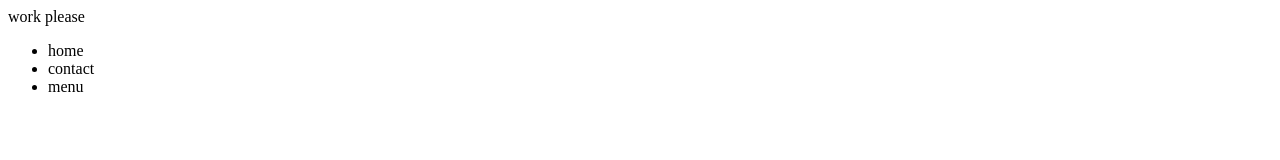
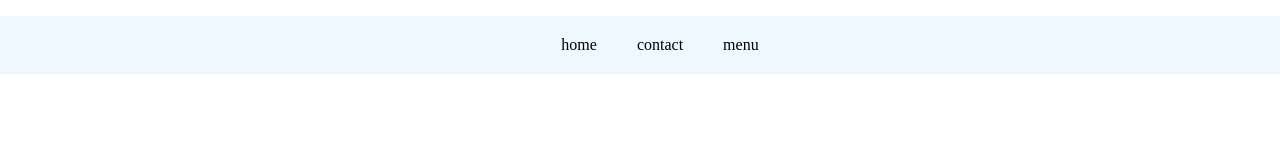
Before and after one commit to evolF35/Odin_Restaurant, a website built with webpack: page dist/index.html in a window 1280 px wide. Built offline with nearby package versions, Linux system fonts and the light colour scheme.

Commit message:
Header CSS

```diff
--- a/package.json
+++ b/package.json
@@ -17,6 +17,8 @@
   },
   "homepage": "https://github.com/evolF35/Odin_Restaurant#readme",
   "devDependencies": {
+    "css-loader": "^6.7.1",
+    "style-loader": "^3.3.1",
     "webpack": "^5.74.0",
     "webpack-cli": "^4.10.0"
   }
--- a/src/header.js
+++ b/src/header.js
@@ -7,27 +7,33 @@ export default function setHeader() {
     header.setAttribute("class","header");
 
     let ul = document.createElement('ul');
+    ul.setAttribute('class','ul');
 
     let home = document.createElement('li');
     home.innerText = "home";
     home.setAttribute('id',"homeButton");
+    home.classList.add("headerButtons");
 
     let contact = document.createElement('li');
     contact.innerText = "contact";
     contact.setAttribute('id',"contactButton");
+    contact.classList.add("headerButtons");
+
 
 
     let menu = document.createElement('li');
     menu.innerText = "menu";
     menu.setAttribute('id',"menuButton");
+    menu.classList.add("headerButtons");
+
 
 
     ul.appendChild(home);
     ul.appendChild(contact);
     ul.appendChild(menu);
 
+    header.appendChild(ul);
 
-    header.appendChild(ul);
 
     return(header);
   }
--- a/webpack.config.js
+++ b/webpack.config.js
@@ -6,7 +6,9 @@ module.exports = {
   mode: "production",
   entry: './src/index.js',
   output: {
-    filename: 'main.js',
+    filename: './main.js',
     path: path.resolve(__dirname, 'dist'),
   },
+
+
 };
```
Also changed, not shown: dist/index.html, dist/main.js, dist/styles.css (added).
